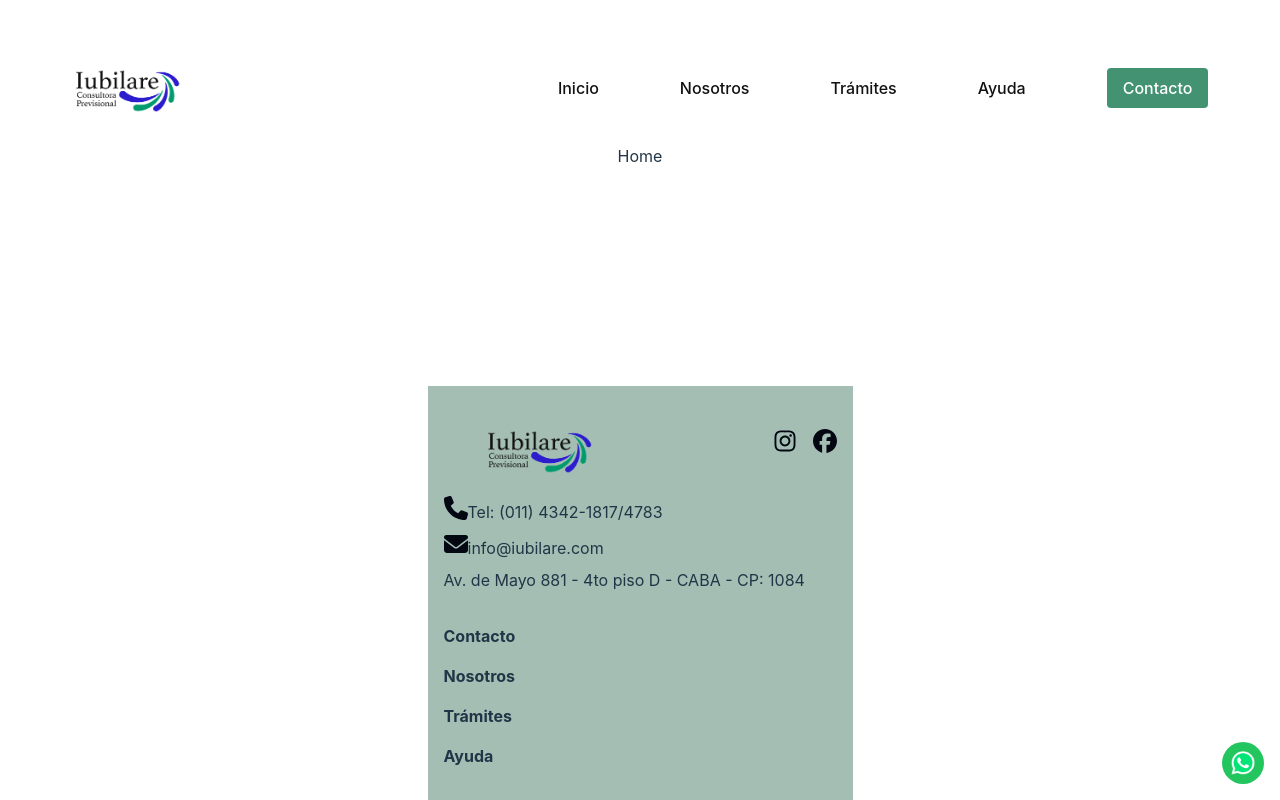
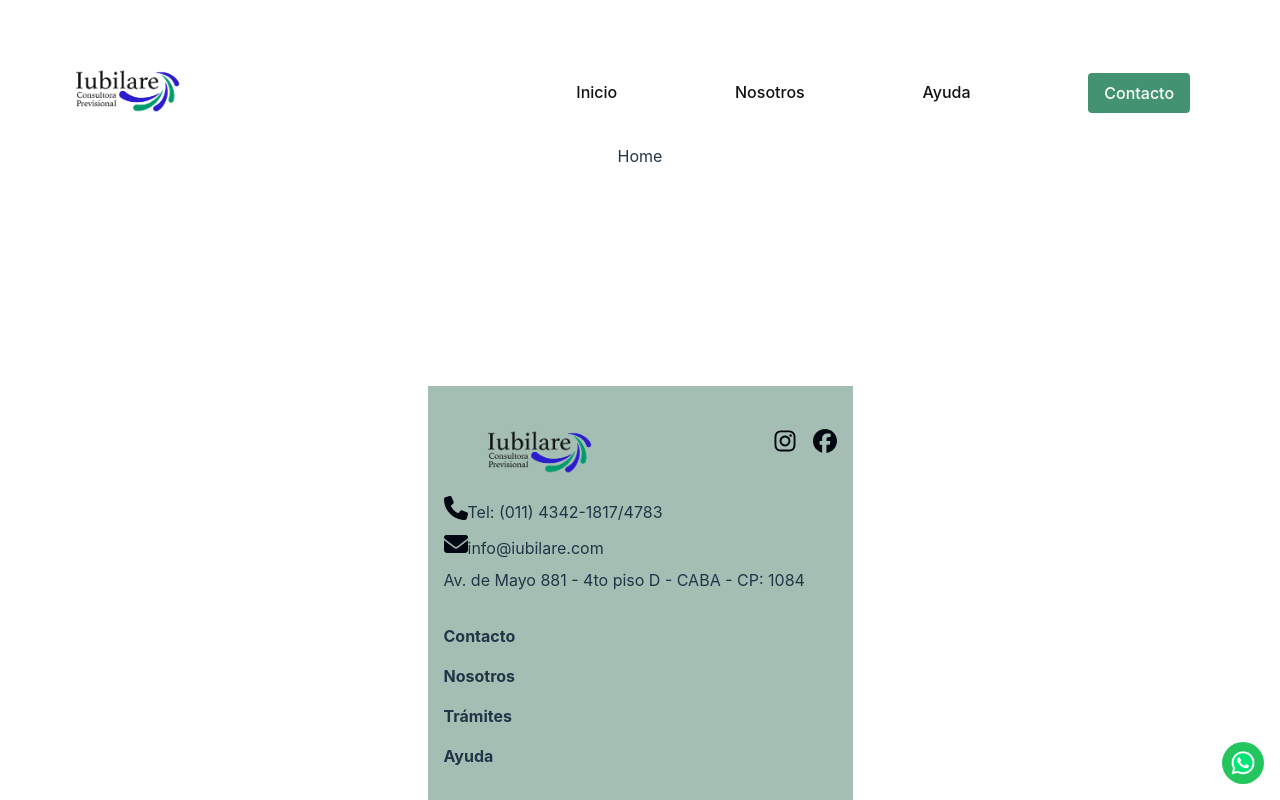
Before and after one commit to FooTalent/iubilare, a React (Vite) app: page / in a window 1280 px wide. Built offline with nearby package versions, Linux system fonts and the light colour scheme.

Commit message:
fix/navbar dropdown menu

```diff
--- a/src/components/navbar/Navbar.tsx
+++ b/src/components/navbar/Navbar.tsx
@@ -4,17 +4,15 @@ import { useState } from "react";
 
     export default function Navbar() {
         const [isOpen, setIsOpen] = useState(false);
-
         return (
             <>
                 <div className="flex flex-wrap justify-between w-full h-[64px] md:h-[112px] items-center">
                     <div className="flex flex-start w-1/2  text-center items-center md:w-[40%]">
                         <img src="./iubilare_logo.png" alt="" className="w-[107px] text-base md:w-[186px]" />
-                    {/* <h1 className="h-[49px] bg-slate-400  w-[107px] text-base md:w-[186px] md:h-[85px]">logo</h1> */}
                     </div>
-                <div className="w-1/2 md:hidden">
+                    <div className="w-1/2 flex justify-end md:hidden">
                         <div
-                        className={`ml-auto w-[24px] h-[24px] cursor-pointer transition-transform duration-300 transform ${
+                            className={`w-[24px] h-[24px] cursor-pointer transition-transform duration-300 transform ${
                                 isOpen ? "rotate-90" : "-rotate-0"
                             }`}
                         >
@@ -32,25 +30,33 @@ export default function Navbar() {
                         </div>
                     </div>
                     <div
-                className={`w-full md:overflow-visible md:w-[60%] overflow-hidden ${
-                    isOpen ? "transition-height duration-2000 h-auto" : "transition-height duration-2000 h-0"
+                        className={`mt-[10px] w-full md:overflow-visible md:w-[60%] z-10 ${
+                            isOpen ? "transition-height duration-2000 h-auto" : "transition-height duration-2000 h-0 overflow-hidden"
                         }`}
                         >
-                <ul className="h-full md:flex md:space-x-0.5 md:justify-around items-center">
+                    <ul className="bg-white h-full md:flex md:space-x-0.5 md:justify-around items-center">
                         <li>
-                        <a href="#">Inicio</a>
+                            <span>
+                                {/* se agregaron las clases active:text-active-green para el color cuando activas el link en version mobile*/}
+                                {/* se agregaron las clases hover:text-inherit para eliminar el violet como color por defecto de los tags a*/}
+                            <a  className="group active:text-active-green hover:text-inherit" href="#">Inicio
+                            <div className="md:bg-active-green md:h-[2.3px] md:w-0 md:group-hover:w-full md:transition-all md:duration-500"></div>
+                            </a>
+                            </span>
+
                         </li>
                         <li>
-                        <a href="#">Nosotros</a>
+                            <a className="group active:text-active-green hover:text-inherit" href="#">Nosotros
+                            <div className="md:bg-active-green md:h-[2.3px] md:w-0 md:group-hover:w-full md:transition-all md:duration-500"></div>
+                            </a>
                         </li>
                         <li>
-                        <a href="#">Trámites</a>
+                            <a className="group active:text-active-green hover:text-inherit" href="#">Ayuda
+                            <div className="md:bg-active-green md:h-[2.3px] md:w-0 md:group-hover:w-full md:transition-all md:duration-500"></div>
+                            </a>
                         </li>
                         <li>
-                        <a href="#">Ayuda</a>
-                    </li>
-                    <li>
-                        <a className="md:inline-block md:py-2 md:px-4 md:bg-button-green md:text-white md:rounded" href="#">Contacto</a>
+                            <a className="active:text-active-green hover:text-inherit md:inline-block md:py-2 md:px-4 md:bg-button-green md:text-white md:rounded" href="#">Contacto</a>
                         </li>
                     </ul>
                     </div>
--- a/tailwind.config.js
+++ b/tailwind.config.js
@@ -9,6 +9,7 @@ export default {
       colors: {
         'button-green': '#439373',
         'background-green': '#A4BEB3',
+        'active-green': '#29ca8a'
       },
     },
   },
```
Lines whose indentation alone changed are shown as unchanged.
